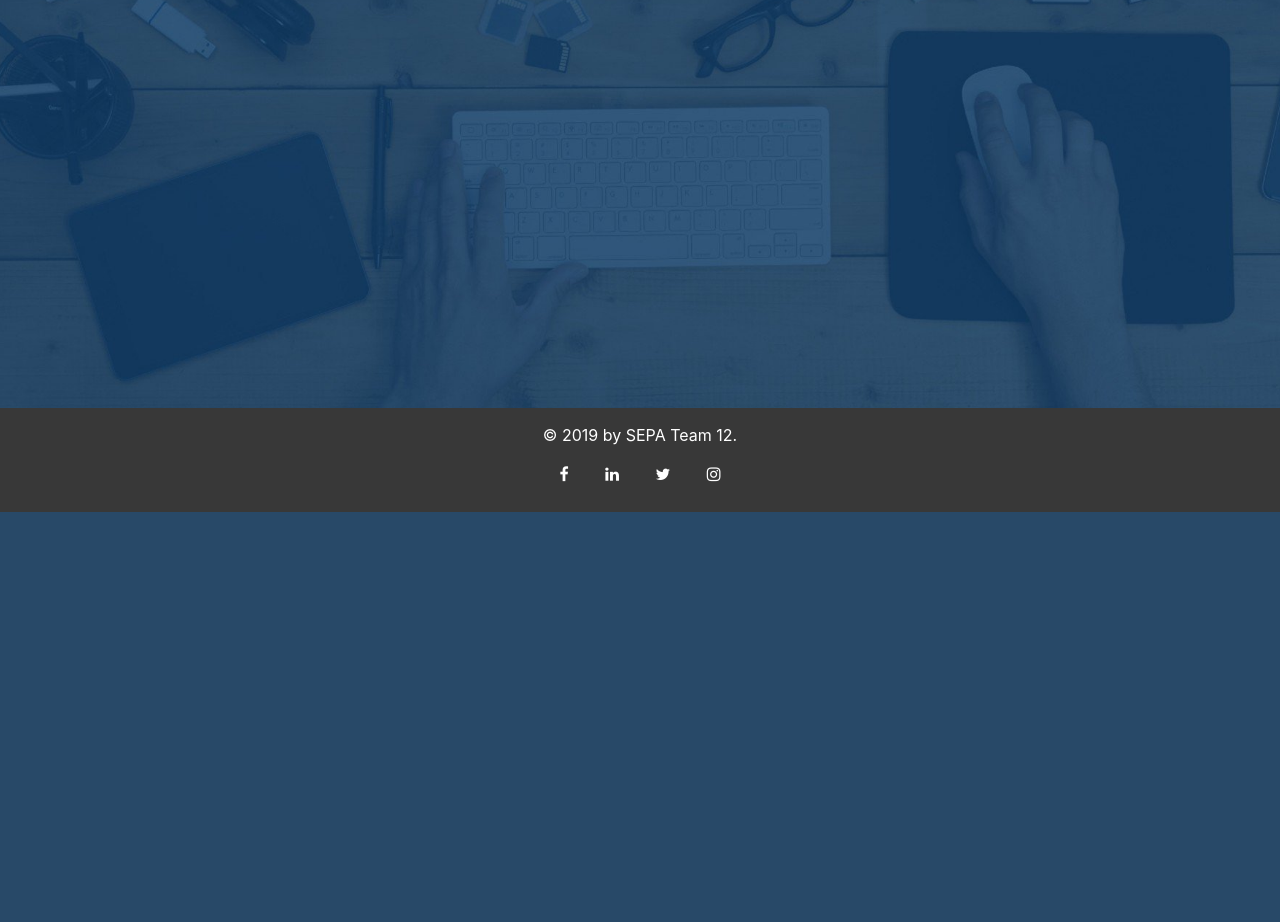
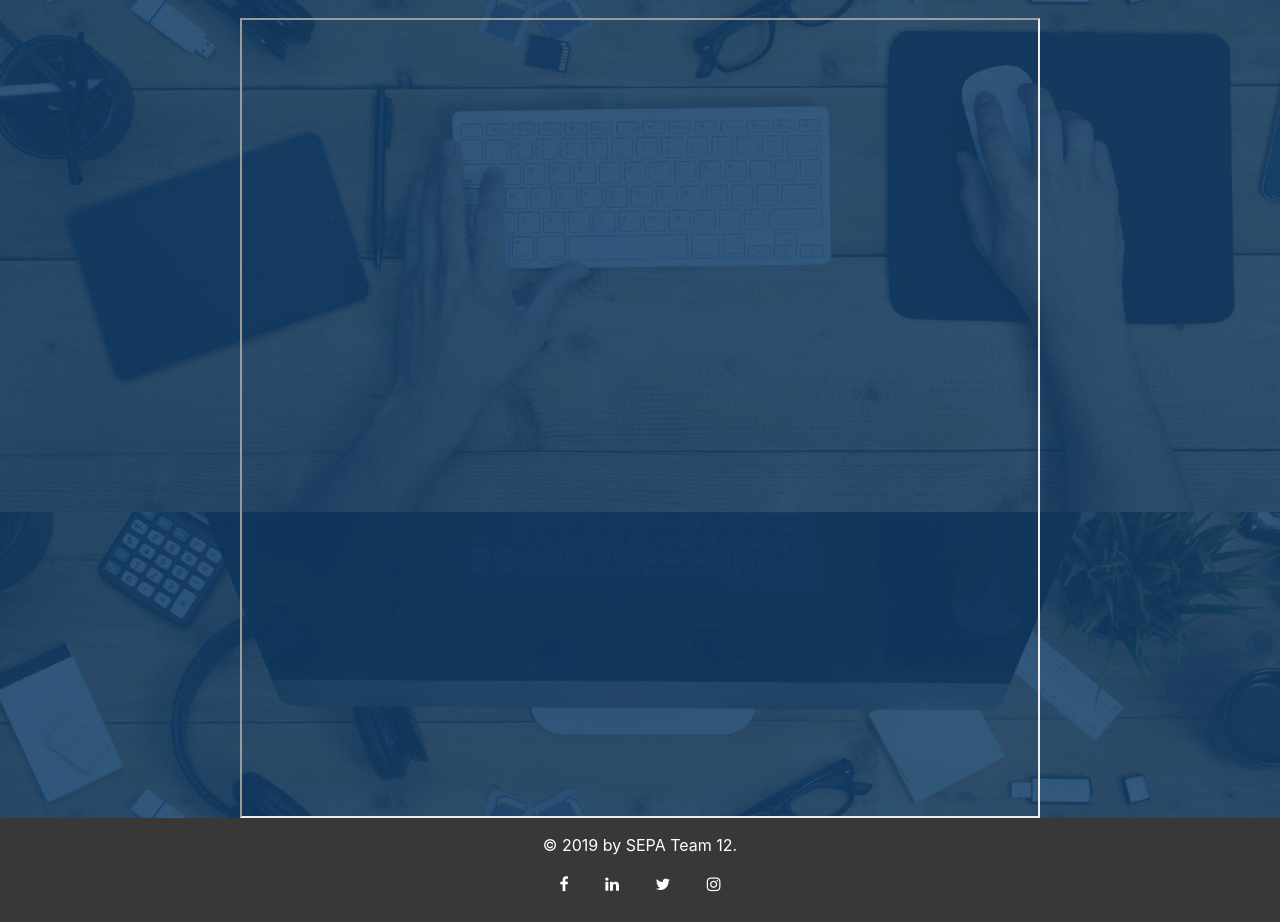
Before and after one commit to Hiroshi97/CV-Analysis, a Flask app: template templates/result.html in a window 1280 px wide. Shown: the part 288-1210 px from the top of the page. Before the commit the page ends 800 px from the top, so only its background shows below. Run offline with Flask 2, Linux system fonts and the light colour scheme; the template is opened without the code that fills it, so the values that code supplies are empty; some libraries are stand-ins or nearby versions.

Commit message:
add CV display on result page

```diff
--- a/app.py
+++ b/app.py
@@ -23,6 +23,9 @@ from flask import *
 from flask_cors import CORS
 from flask_sqlalchemy import SQLAlchemy
 
+# base64 encode
+import base64
+
 app = Flask(__name__)
 
 #CORS
@@ -37,6 +40,10 @@ def index():
 def process():
     if request.method == 'POST':
         f = request.files['cvfile']
+
+        pdfstring = base64.b64encode(f.read())
+        pdfstring = pdfstring.decode('ascii')
+
         filename = f.filename
         filesize = str(int(len(f.read())/1024)) + "kb"
         text = extract_text_from_pdf(f)
@@ -47,7 +54,7 @@ def process():
 
         text = Markup(''.join(text_array))
 
-        return render_template("result.html", filename=filename, filesize=filesize, word_count=word_count)
+        return render_template("result.html", filename=filename, filesize=filesize, word_count=word_count, pdfstring=pdfstring)
 
 def extract_text_from_pdf(file):
     resource_manager = PDFResourceManager()
--- a/static/css/style.css
+++ b/static/css/style.css
@@ -456,7 +456,7 @@ hr {
   width: 100%;
   height: 13%;
   text-align: center;
-  position: fixed;
+  position: relative;
   color:white;
 }
 
--- a/templates/result.html
+++ b/templates/result.html
@@ -8,6 +8,7 @@
       <p>File Name: {{filename}}</p>
       <p>File Size: {{filesize}}</p>
       <p>Word Count: {{word_count}}</p>
+      <iframe src="data:application/pdf;base64, {{pdfstring}}" width="800" height="800"></iframe>
     </div>
 </div>
 {%endblock%}
```
